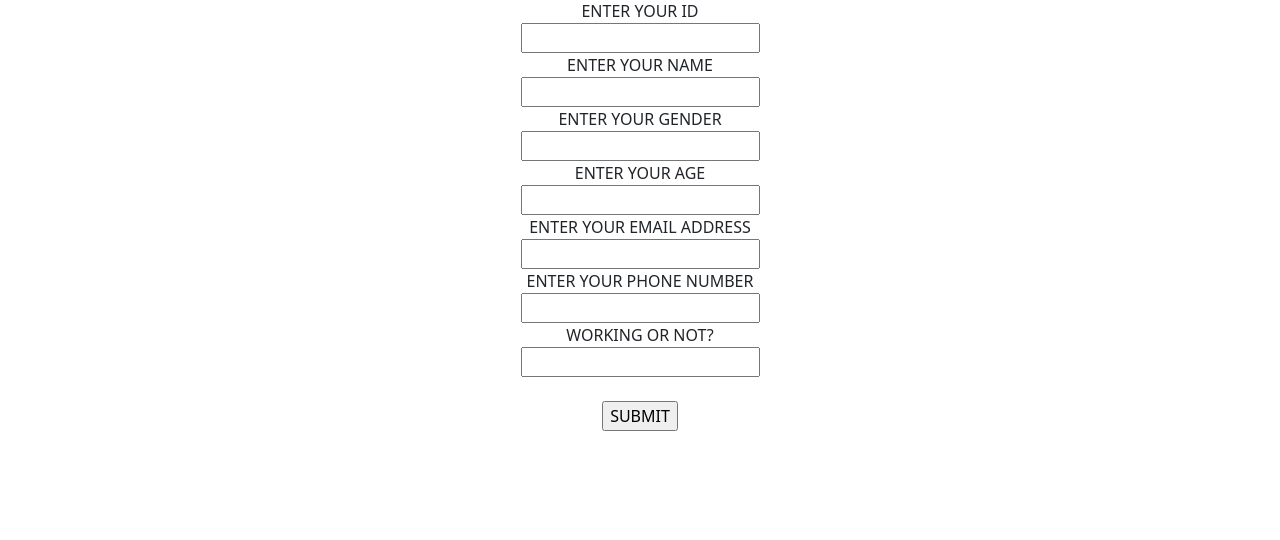
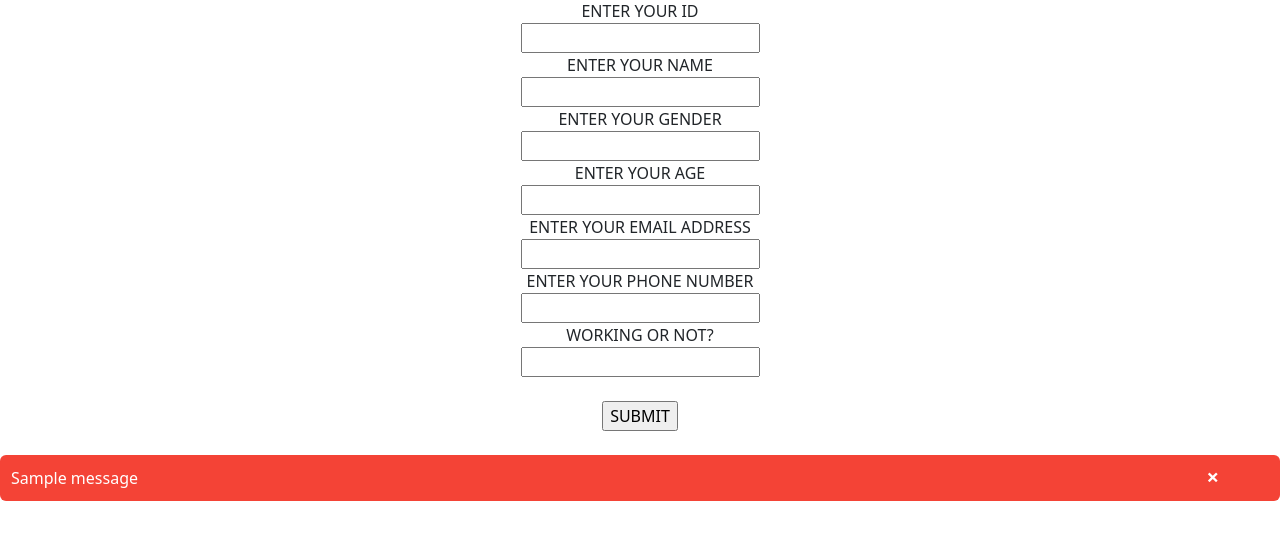
Before and after one commit to ShaluSenthilnathan/EXPENSE_TRACKER, a Django app: page /enteruserinfo in a window 1280 px wide. Shown: the part 151-691 px from the top of the page. Run offline with Django 4.2, Linux system fonts and the light colour scheme; tables that the repository leaves empty hold one stand-in row (values such as "Sample post"); one stand-in notice (Sample message) is shown.

Commit message:
added error popups

```diff
--- a/EXPENSE_TRACKER_DJANGO_FILES/USERACCOUNTS/views.py
+++ b/EXPENSE_TRACKER_DJANGO_FILES/USERACCOUNTS/views.py
@@ -71,12 +71,14 @@ def enteroreditdata(request):
 def enteruserinfo(request):
     if request.method == 'POST':
         form = UserinfoTask(request.POST or None)
-        print("check1")
         if form.is_valid():
             form.save()
+            messages.success(request,("DATA SUCCESSFULY ADDED TO DATABASE"))
+            return redirect('home')
         else:
+            messages.error(request,form.errors)
             print(form.errors)
-        return redirect('home')
+            return redirect('enteruserinfo')
     else:
         alldata = Userinfo.objects.all
         return render(request,'enteruserinfo.html',{'all_data':alldata})
@@ -95,6 +97,7 @@ def enterincomesources(request):
         alldata = Incomesources.objects.all
         return render(request,'enterincomesources.html',{'all_data':alldata})
 
+
 def entermonthlyexpenses(request):
     return render(request,'entermonthlyexpenses.html')
 
--- /dev/null
+++ b/EXPENSE_TRACKER_DJANGO_FILES/static/css/error.css
@@ -0,0 +1,25 @@
+/* The alert message box */
+.alert {
+    padding: 10px;
+    background-color: #f44336; /* Red */
+    color: white;
+    margin-bottom: 15px;
+  }
+
+  /* The close button */
+  .closebtn {
+    margin-left: 50px;
+    margin-right: 50px;
+    color: white;
+    font-weight: bold;
+    float: right;
+    font-size: 22px;
+    line-height: 20px;
+    cursor: pointer;
+    transition: 0.3s;
+  }
+
+  /* When moving the mouse over the close button */
+  .closebtn:hover {
+    color: black;
+  }
--- a/EXPENSE_TRACKER_DJANGO_FILES/templates/enteruserinfo.html
+++ b/EXPENSE_TRACKER_DJANGO_FILES/templates/enteruserinfo.html
@@ -7,6 +7,7 @@
 
     <!-- Bootstrap CSS -->
     <link rel="stylesheet" href="https://cdn.jsdelivr.net/npm/bootstrap@5.2.3/dist/css/bootstrap.rtl.min.css" integrity="sha384-DOXMLfHhQkvFFp+rWTZwVlPVqdIhpDVYT9csOnHSgWQWPX0v5MCGtjCJbY6ERspU" crossorigin="anonymous">
+    <link rel="stylesheet" href="static\css\error.css">
 
     <title>ENTER_USER_INFO</title>
   </head>
@@ -70,10 +71,17 @@
                 <input type="text" name="working_or_not"><br>
 
 
-                <br><input type="submit" value="SUBMIT">
+                <br><input type="submit" value="SUBMIT"><br><br>
             </fieldset>
          </form>
       </div>
+
+      {% for message in messages %}
+      <div class="alert">
+        <span class="closebtn" onclick="this.parentElement.style.display='none';">&times;</span>
+        {{ message }}
+      </div>
+      {% endfor %}
 
     <!-- Optional JavaScript; choose one of the two! -->
 
```
